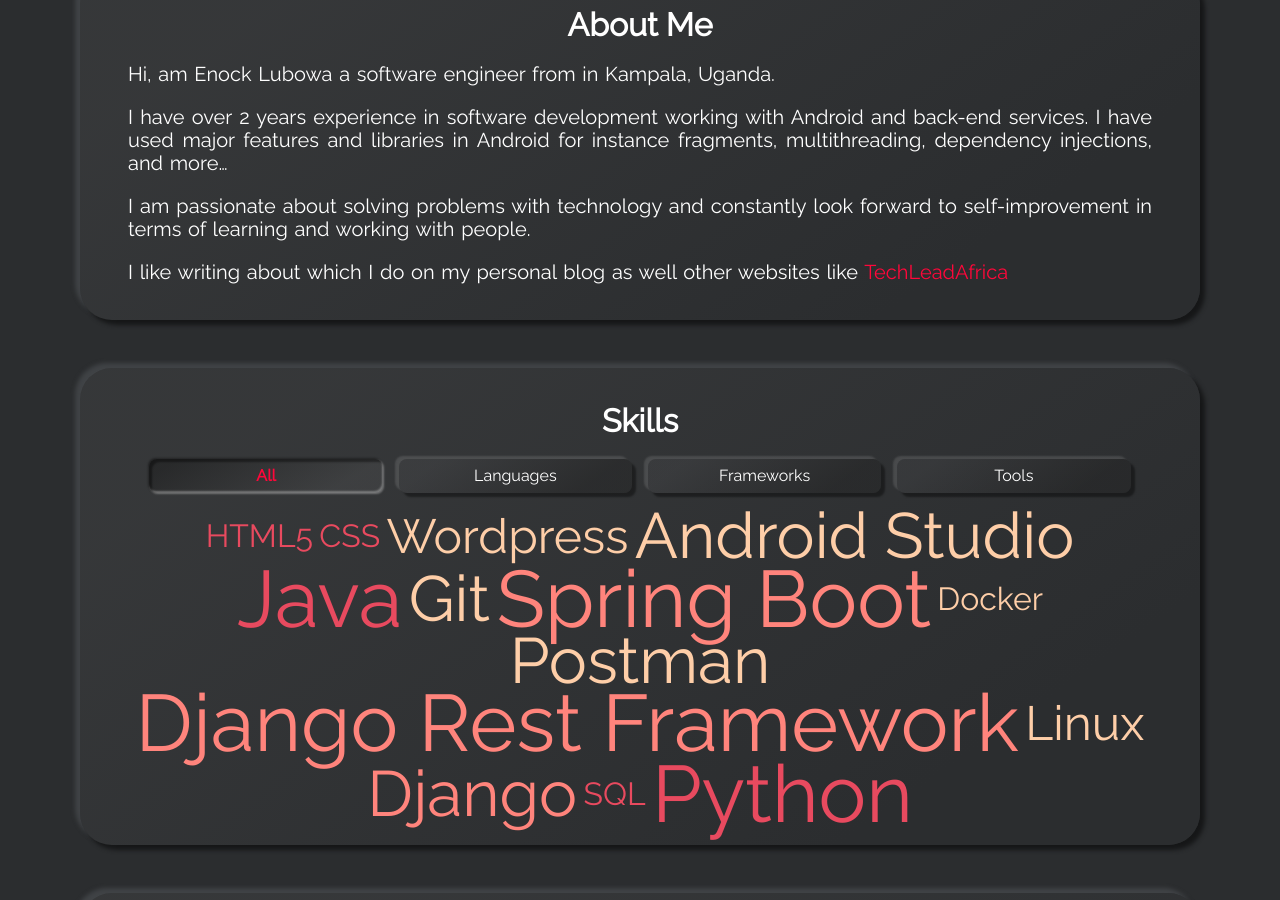
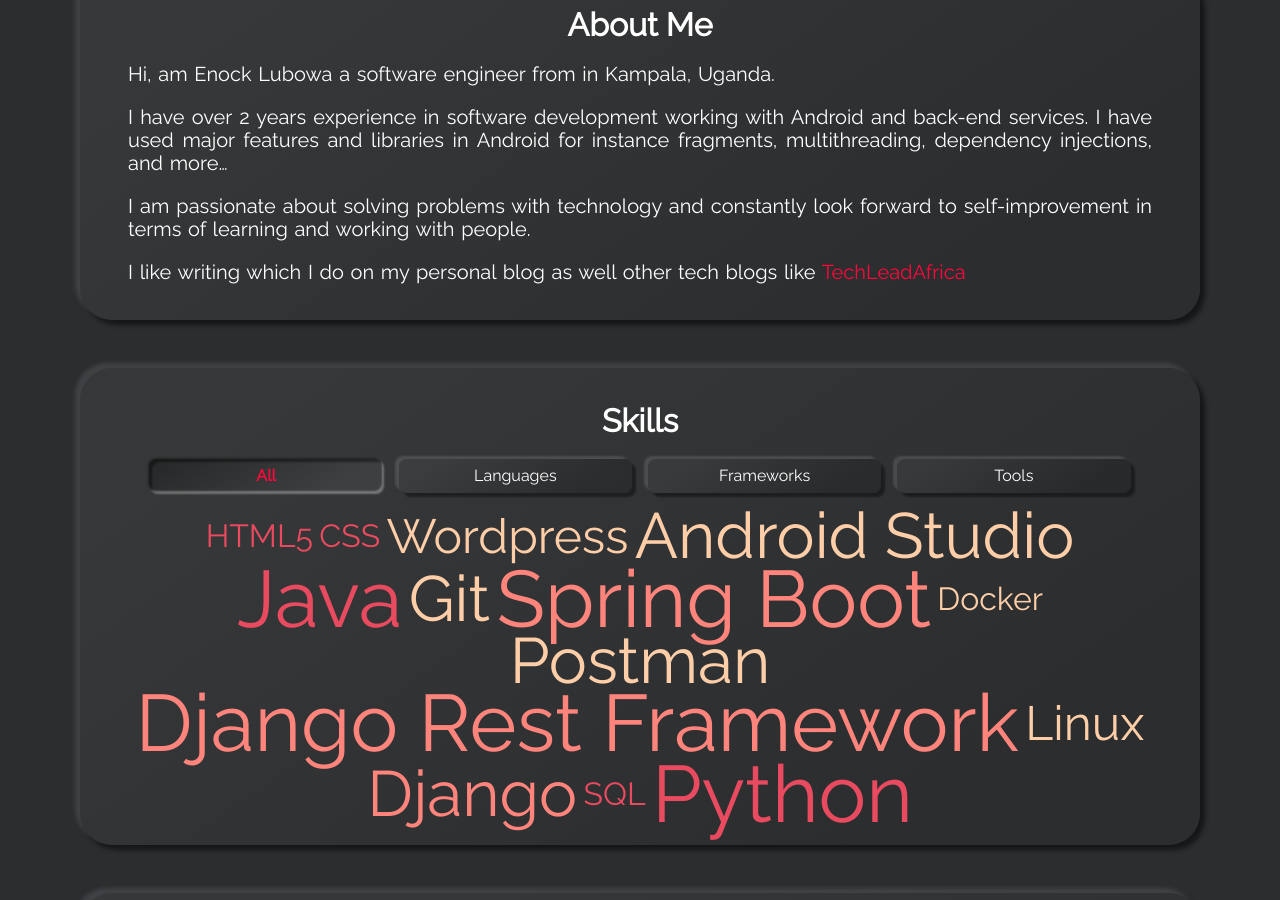
Before and after one commit to giddy-mpungu/giddy-mpungu.github.io, a Jekyll site: the page built from index.html, in a window 1280 px wide and 900 px high, scrolled down 1088 px. Built offline with Jekyll 4.4.1, drawn with Linux system fonts in a browser that asks for light colours.

Commit message:
Update section-aboutme.html
Grammar fixes

```diff
--- a/_includes/section-aboutme.html
+++ b/_includes/section-aboutme.html
@@ -13,5 +13,5 @@
 </p>
 
 <p class="description" data-aos="fade-down">
-	I like writing about which I do on my personal blog as well other websites like <a ahref="https://techleadafrica.com">TechLeadAfrica</a>
+	I like writing which I do on my personal blog as well other tech blogs like <a ahref="https://techleadafrica.com">TechLeadAfrica</a>
 </p>
```
